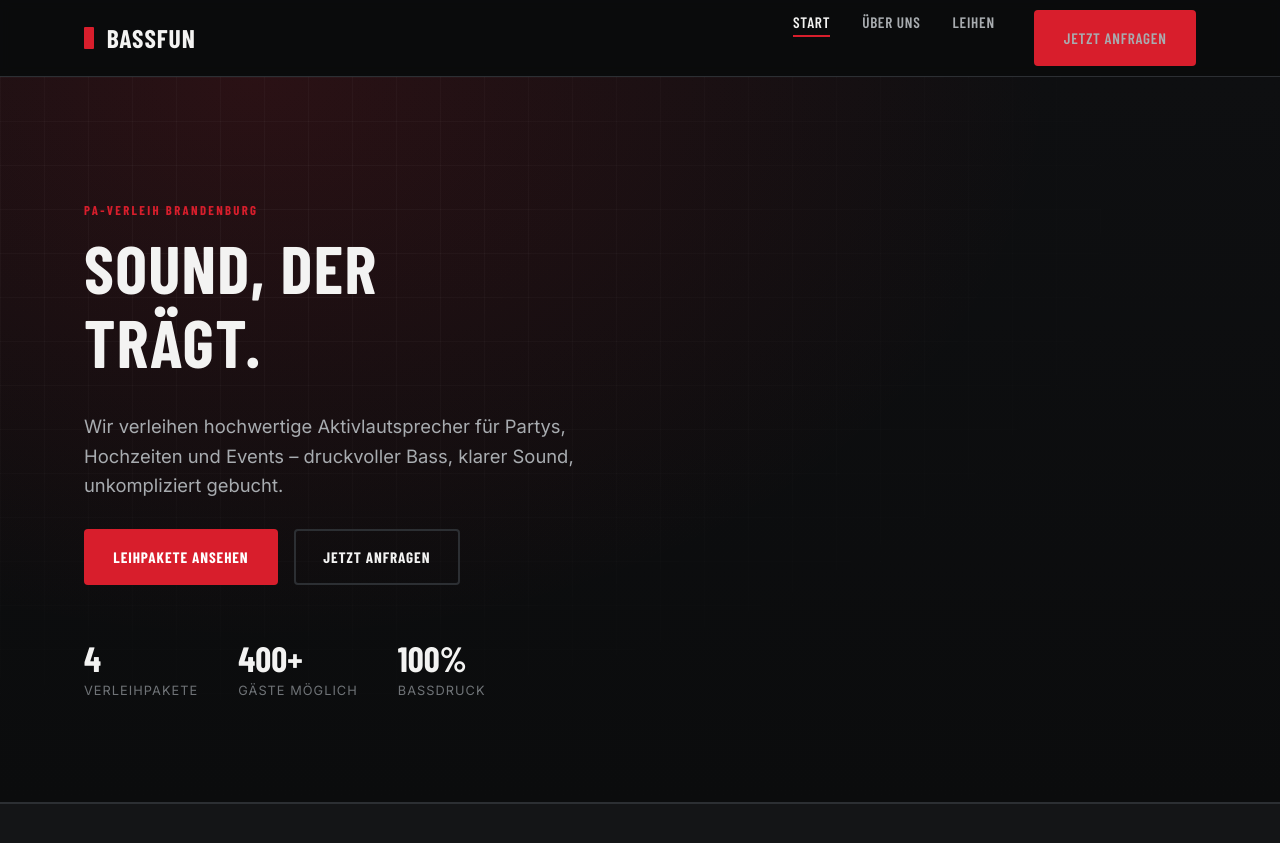
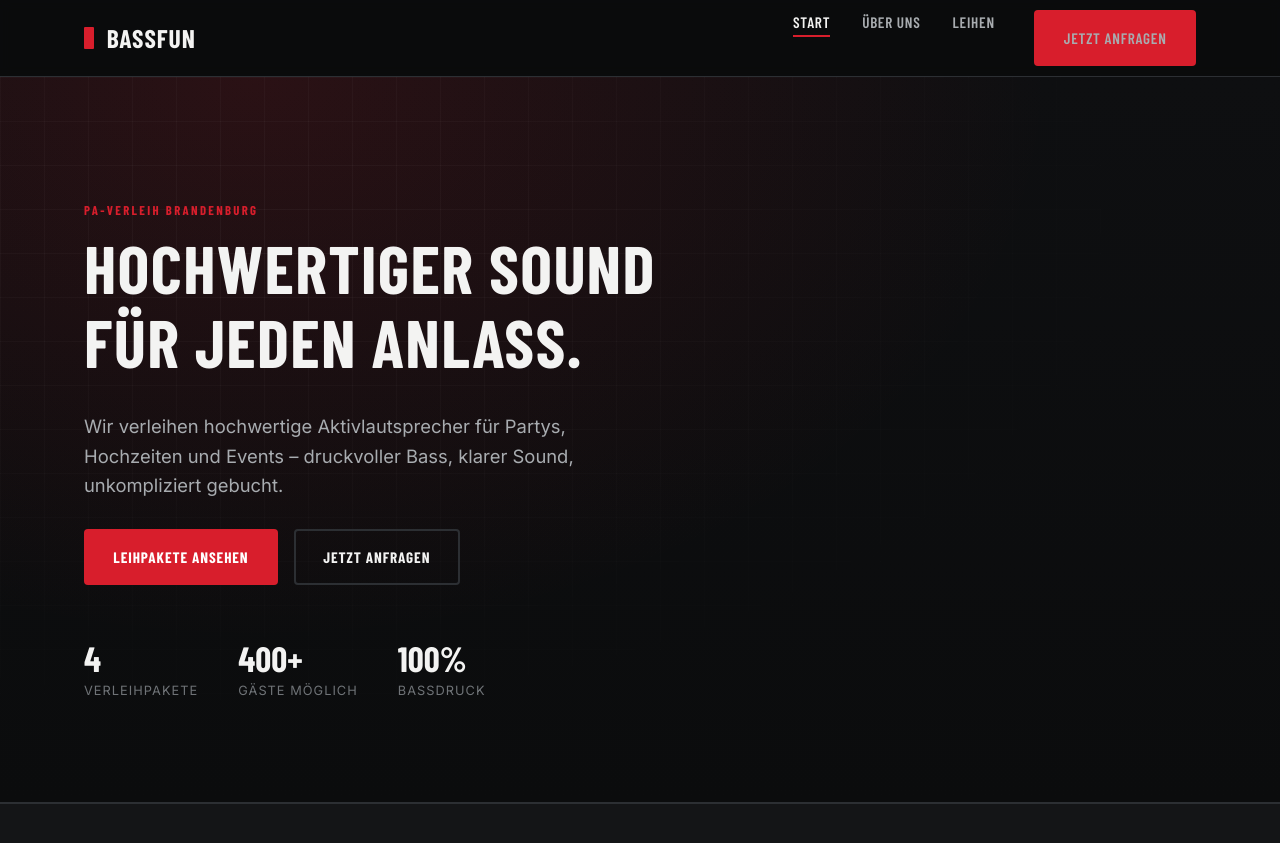
Before and after one commit to maximusvo/bassfun, a Jekyll site: the page built from index.markdown, in a window 1280 px wide and 900 px high. Shown: the top 843 px of the window. Built offline with Jekyll 4.4.1, drawn with Linux system fonts in a browser that asks for light colours.

Commit message:
changed main title

```diff
--- a/index.markdown
+++ b/index.markdown
@@ -7,7 +7,7 @@ title: Guter Sound aus und für Brandenburg
   <div class="wrap">
     <div class="hero-content">
       <span class="eyebrow">PA-Verleih Brandenburg</span>
-      <h1>Sound, der<br>trägt.</h1>
+      <h1>Hochwertiger Sound<br>für jeden Anlass.</h1>
       <p class="lead">
         Wir verleihen hochwertige Aktivlautsprecher für Partys, Hochzeiten
         und Events – druckvoller Bass, klarer Sound, unkompliziert gebucht.
```
